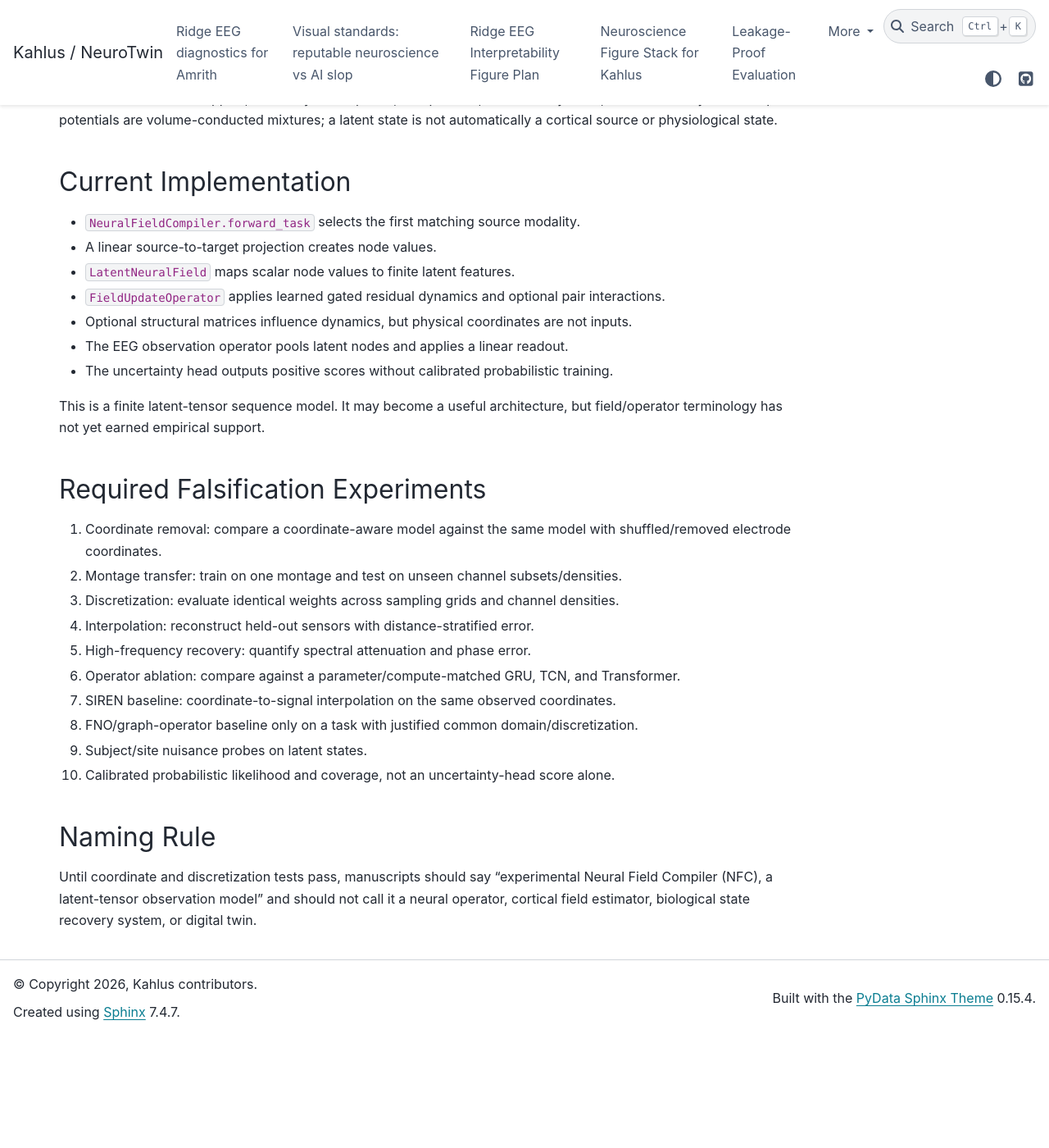
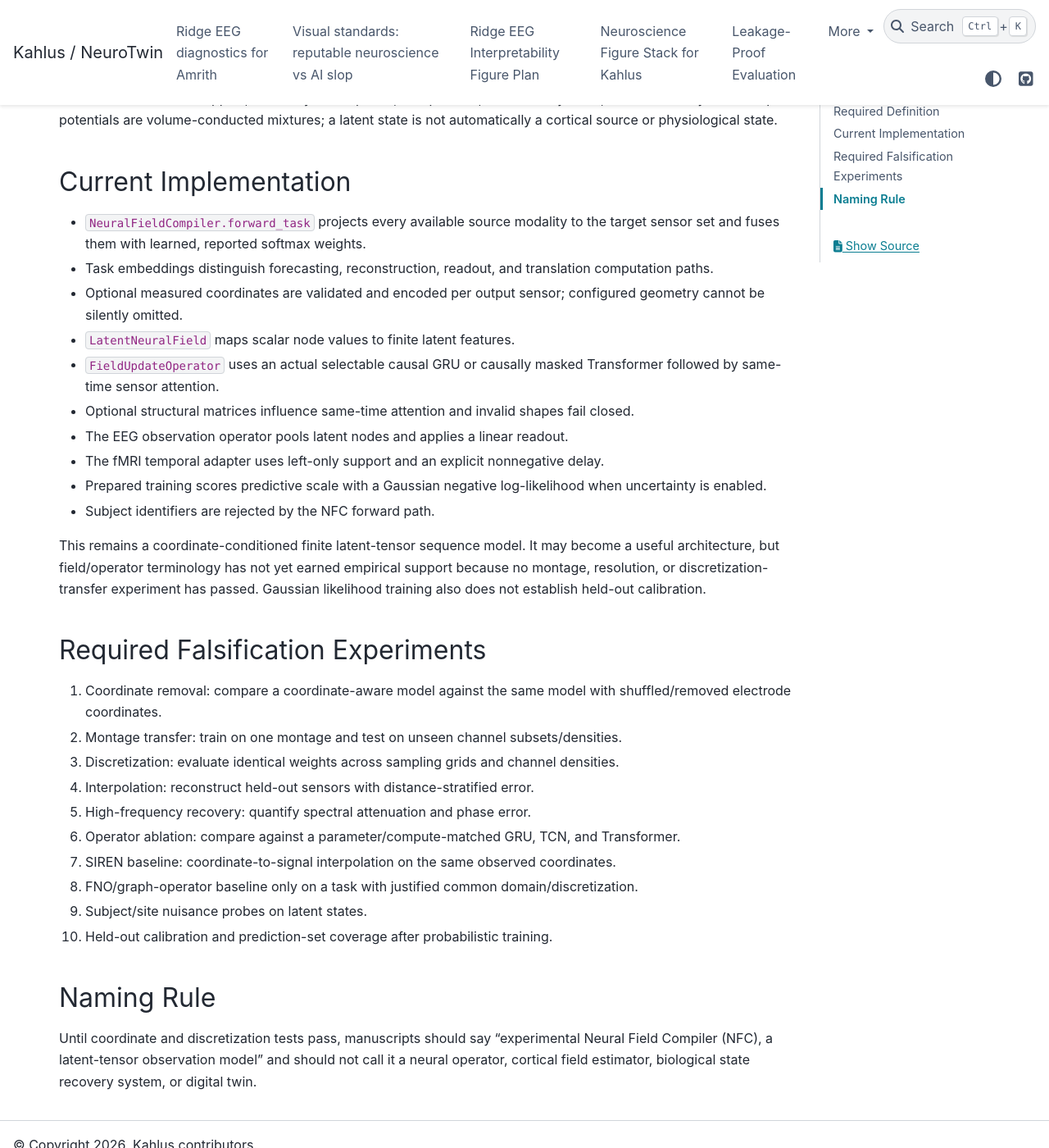
Before and after one commit to ptlnextdoor/Kahlus-V1, a Sphinx documentation site: the page built from docs/audit/NEURAL_FIELD_COMPILER_VALIDATION.md, in a window 1280 px wide and 1400 px high, scrolled down 585 px. Shown: the whole window at 82% size. Built offline with Sphinx 7.4.7 and the PyData theme 0.15.4, drawn with Linux system fonts in a browser that asks for light colours; before the commit the page ends 1848 px from its top, so only the background shows below that.

```diff
--- a/docs/audit/NEURAL_FIELD_COMPILER_VALIDATION.md
+++ b/docs/audit/NEURAL_FIELD_COMPILER_VALIDATION.md
@@ -16,15 +16,18 @@ The model must state support, boundary assumptions, interpolation, identifiabili
 
 ## Current Implementation
 
-- `NeuralFieldCompiler.forward_task` selects the first matching source modality.
-- A linear source-to-target projection creates node values.
+- `NeuralFieldCompiler.forward_task` projects every available source modality to the target sensor set and fuses them with learned, reported softmax weights.
+- Task embeddings distinguish forecasting, reconstruction, readout, and translation computation paths.
+- Optional measured coordinates are validated and encoded per output sensor; configured geometry cannot be silently omitted.
 - `LatentNeuralField` maps scalar node values to finite latent features.
-- `FieldUpdateOperator` applies learned gated residual dynamics and optional pair interactions.
-- Optional structural matrices influence dynamics, but physical coordinates are not inputs.
+- `FieldUpdateOperator` uses an actual selectable causal GRU or causally masked Transformer followed by same-time sensor attention.
+- Optional structural matrices influence same-time attention and invalid shapes fail closed.
 - The EEG observation operator pools latent nodes and applies a linear readout.
-- The uncertainty head outputs positive scores without calibrated probabilistic training.
+- The fMRI temporal adapter uses left-only support and an explicit nonnegative delay.
+- Prepared training scores predictive scale with a Gaussian negative log-likelihood when uncertainty is enabled.
+- Subject identifiers are rejected by the NFC forward path.
 
-This is a finite latent-tensor sequence model. It may become a useful architecture, but field/operator terminology has not yet earned empirical support.
+This remains a coordinate-conditioned finite latent-tensor sequence model. It may become a useful architecture, but field/operator terminology has not yet earned empirical support because no montage, resolution, or discretization-transfer experiment has passed. Gaussian likelihood training also does not establish held-out calibration.
 
 ## Required Falsification Experiments
 
@@ -37,7 +40,7 @@ This is a finite latent-tensor sequence model. It may become a useful architectu
 7. SIREN baseline: coordinate-to-signal interpolation on the same observed coordinates.
 8. FNO/graph-operator baseline only on a task with justified common domain/discretization.
 9. Subject/site nuisance probes on latent states.
-10. Calibrated probabilistic likelihood and coverage, not an uncertainty-head score alone.
+10. Held-out calibration and prediction-set coverage after probabilistic training.
 
 ## Naming Rule
 
--- a/docs/audit/claim_evidence_matrix.json
+++ b/docs/audit/claim_evidence_matrix.json
@@ -15,7 +15,7 @@
       "claim_id": "C004", "exact_claim": "The recovered result evaluates the Neural Field Compiler", "where_claim_appears": ["architecture-result narrative and figures"], "scientific_importance": "architecture attribution", "required_evidence": "Result config and checkpoint instantiate NFC", "existing_evidence": "Config instantiates NeuralStateSpaceTranslator with GRU-backed ssm_fallback", "dataset": "MOABB BNCI2014-001", "cohort_size": "9 subjects", "unit_of_analysis": "artifact identity", "split_strategy": "subject-separated", "baselines": [], "metrics": {}, "confidence_intervals": null, "statistical_test": null, "multiple_comparison_correction": null, "ablations": [], "negative_controls": [], "external_validation": "none", "reproduction_command": null, "evidence_artifact": "recovered config and model summary", "current_status": "CONTRADICTED_BY_EVIDENCE", "blocking_defects": ["P0-002"], "permitted_manuscript_wording": "Do not attribute the 3.116 result to NFC"
     },
     {
-      "claim_id": "C005", "exact_claim": "NFC is a continuous neural field or neural operator", "where_claim_appears": ["NFC naming", "architecture docs", "roadmaps"], "scientific_importance": "proposed architectural novelty", "required_evidence": "Coordinate-conditioned field, function-space operator definition, discretization invariance, and resolution-transfer tests", "existing_evidence": "Finite latent tensor without physical coordinate input or resolution transfer", "dataset": "synthetic fixtures only", "cohort_size": "not applicable", "unit_of_analysis": "synthetic sample", "split_strategy": "synthetic", "baselines": ["pair operator ablations in synthetic suite"], "metrics": {}, "confidence_intervals": null, "statistical_test": null, "multiple_comparison_correction": null, "ablations": ["partial synthetic pair/operator toggles"], "negative_controls": ["synthetic falsification gates"], "external_validation": "none", "reproduction_command": "PYTHONPATH=src python3 -m neurotwin.cli eval --suite nfc_synthetic --out-dir outputs/nfc_synthetic --train-steps 1 --seed 0", "evidence_artifact": "synthetic NFC result artifacts", "current_status": "UNSUPPORTED", "blocking_defects": ["P2-001"], "permitted_manuscript_wording": "Experimental latent-tensor dynamics architecture"
+      "claim_id": "C005", "exact_claim": "NFC is a continuous neural field or neural operator", "where_claim_appears": ["NFC naming", "architecture docs", "roadmaps"], "scientific_importance": "proposed architectural novelty", "required_evidence": "Coordinate-conditioned field, function-space operator definition, discretization invariance, and resolution-transfer tests", "existing_evidence": "Coordinate-conditioned finite latent tensor without resolution-transfer or discretization-invariance evidence", "dataset": "synthetic fixtures only", "cohort_size": "not applicable", "unit_of_analysis": "synthetic sample", "split_strategy": "synthetic", "baselines": ["pair operator ablations in synthetic suite"], "metrics": {}, "confidence_intervals": null, "statistical_test": null, "multiple_comparison_correction": null, "ablations": ["partial synthetic pair/operator toggles"], "negative_controls": ["synthetic falsification gates"], "external_validation": "none", "reproduction_command": "PYTHONPATH=src python3 -m neurotwin.cli eval --suite nfc_synthetic --out-dir outputs/nfc_synthetic --train-steps 1 --seed 0", "evidence_artifact": "synthetic NFC result artifacts", "current_status": "UNSUPPORTED", "blocking_defects": ["P2-001"], "permitted_manuscript_wording": "Experimental coordinate-conditioned latent-tensor dynamics architecture"
     },
     {
       "claim_id": "C006", "exact_claim": "Real missing-modality reconstruction works", "where_claim_appears": ["Neural Translation claim scope", "recovered masked-task report"], "scientific_importance": "core translation capability", "required_evidence": "Held-out real paired modalities beating matched baselines", "existing_evidence": "Recovered masked reconstruction fails with MSE 53.977 and Pearson r about -0.013", "dataset": "MOABB BNCI2014-001 single modality", "cohort_size": "9 subjects", "unit_of_analysis": "reported elements/windows; subject required", "split_strategy": "subject-separated", "baselines": ["ridge"], "metrics": {"model_mse": 53.977, "model_pearson_r": -0.013, "ridge_mse": 7.787, "ridge_pearson_r": 0.952}, "confidence_intervals": "unavailable", "statistical_test": null, "multiple_comparison_correction": null, "ablations": [], "negative_controls": [], "external_validation": "none", "reproduction_command": null, "evidence_artifact": "recovered masked-task report", "current_status": "CONTRADICTED_BY_EVIDENCE", "blocking_defects": ["P2-003"], "permitted_manuscript_wording": "Masked reconstruction failed in the recovered evaluation"
@@ -36,7 +36,7 @@
       "claim_id": "C011", "exact_claim": "ResearchDock provides reproducible evidence contracts", "where_claim_appears": ["src/neurotwin/researchdock", "gates, handoffs, and docs"], "scientific_importance": "infrastructure contribution", "required_evidence": "Independent raw-to-result reproduction and corruption studies", "existing_evidence": "Contracts, tests, reports, gates, and bundles", "dataset": "mostly synthetic plus recovered artifacts", "cohort_size": "not applicable", "unit_of_analysis": "experiment artifact", "split_strategy": "contract-dependent", "baselines": [], "metrics": {"full_suite_passed": 751, "full_suite_failed": 1, "full_suite_skipped": 3}, "confidence_intervals": null, "statistical_test": null, "multiple_comparison_correction": null, "ablations": [], "negative_controls": ["synthetic safety and corruption-oriented gates"], "external_validation": "no independent reproduction", "reproduction_command": "PYTHONPATH=src /opt/miniconda3/bin/python -m pytest -q", "evidence_artifact": "tracked ResearchDock and evidence artifacts", "current_status": "INFRASTRUCTURE_ONLY", "blocking_defects": ["P1-001"], "permitted_manuscript_wording": "Evidence-contract and audit infrastructure"
     },
     {
-      "claim_id": "C012", "exact_claim": "Uncertainty is calibrated", "where_claim_appears": ["NFC uncertainty head", "EEG gate/report fields"], "scientific_importance": "required for reliable use", "required_evidence": "Proper scoring objective, held-out calibration, reliability curves, and coverage", "existing_evidence": "Positive uncertainty head; recovered calibration artifact says unavailable", "dataset": "none qualifying", "cohort_size": "none", "unit_of_analysis": "prediction", "split_strategy": null, "baselines": [], "metrics": {}, "confidence_intervals": null, "statistical_test": null, "multiple_comparison_correction": null, "ablations": [], "negative_controls": [], "external_validation": "none", "reproduction_command": null, "evidence_artifact": "uncertainty and calibration report fields", "current_status": "UNSUPPORTED", "blocking_defects": ["P0-006"], "permitted_manuscript_wording": "Produces an uncalibrated uncertainty score"
+      "claim_id": "C012", "exact_claim": "Uncertainty is calibrated", "where_claim_appears": ["NFC uncertainty head", "EEG gate/report fields"], "scientific_importance": "required for reliable use", "required_evidence": "Proper scoring objective, held-out calibration, reliability curves, and coverage", "existing_evidence": "Predictive scale is scored by Gaussian negative log-likelihood; held-out calibration and coverage are unavailable", "dataset": "none qualifying", "cohort_size": "none", "unit_of_analysis": "prediction", "split_strategy": null, "baselines": [], "metrics": {}, "confidence_intervals": null, "statistical_test": null, "multiple_comparison_correction": null, "ablations": [], "negative_controls": [], "external_validation": "none", "reproduction_command": null, "evidence_artifact": "uncertainty and calibration report fields", "current_status": "IMPLEMENTED_BUT_NOT_VALIDATED", "blocking_defects": ["P0-006"], "permitted_manuscript_wording": "Produces a likelihood-trained predictive scale; calibration is unvalidated"
     },
     {
       "claim_id": "C013", "exact_claim": "Kahlus generalizes across sites, datasets, or montages", "where_claim_appears": ["project thesis and roadmap"], "scientific_importance": "necessary for broad neural observation model", "required_evidence": "Completed external held-out evaluation with harmonized and raw-domain analyses", "existing_evidence": "Adapters, registries, configs, and preparation infrastructure", "dataset": "planned Sleep-EDF, CHB-MIT, EEGMMI, Siena", "cohort_size": "no completed qualifying run", "unit_of_analysis": "subject/patient/site/dataset", "split_strategy": "planned held-out units", "baselines": [], "metrics": {}, "confidence_intervals": null, "statistical_test": null, "multiple_comparison_correction": null, "ablations": ["planned montage/channel ablations"], "negative_controls": ["planned nuisance baselines"], "external_validation": "none", "reproduction_command": null, "evidence_artifact": "multidataset preparation and handoff files", "current_status": "UNSUPPORTED", "blocking_defects": ["P2-002"], "permitted_manuscript_wording": "Cross-dataset evaluation is planned"
```
Also changed, not shown: docs/audit/BUG_AUDIT.md (+2 -0 lines), docs/audit/CLAIM_EVIDENCE_MATRIX.md (+2 -2 lines), docs/audit/NFC_CORRECTNESS_REMEDIATION.md (added, +38 -0 lines), docs/research/equation_ledger.md (+1 -1 lines), docs/research/kahlus_hnph_estimand_theory.md (added, +107 -0 lines), docs/research/math_implementation_coverage.md (+1 -1 lines).
